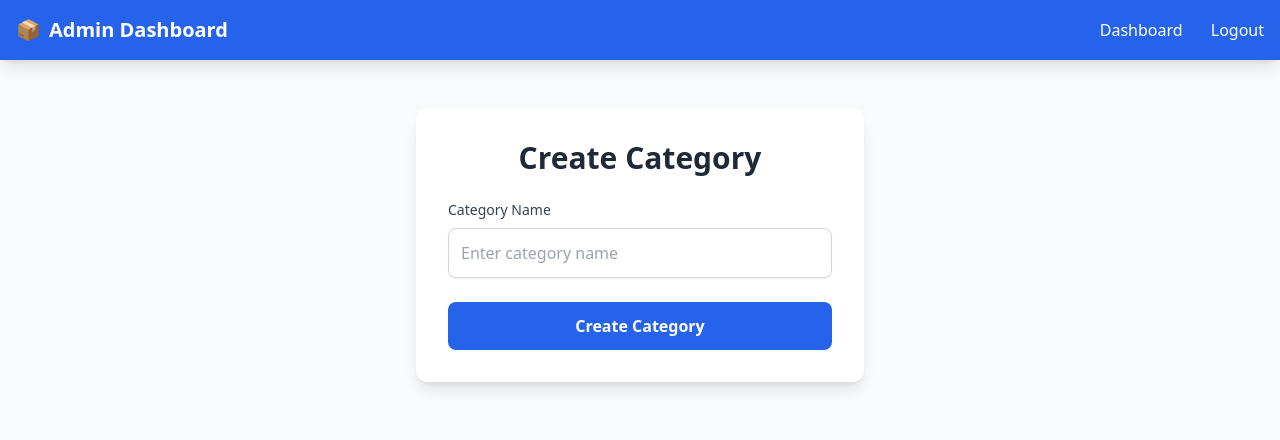
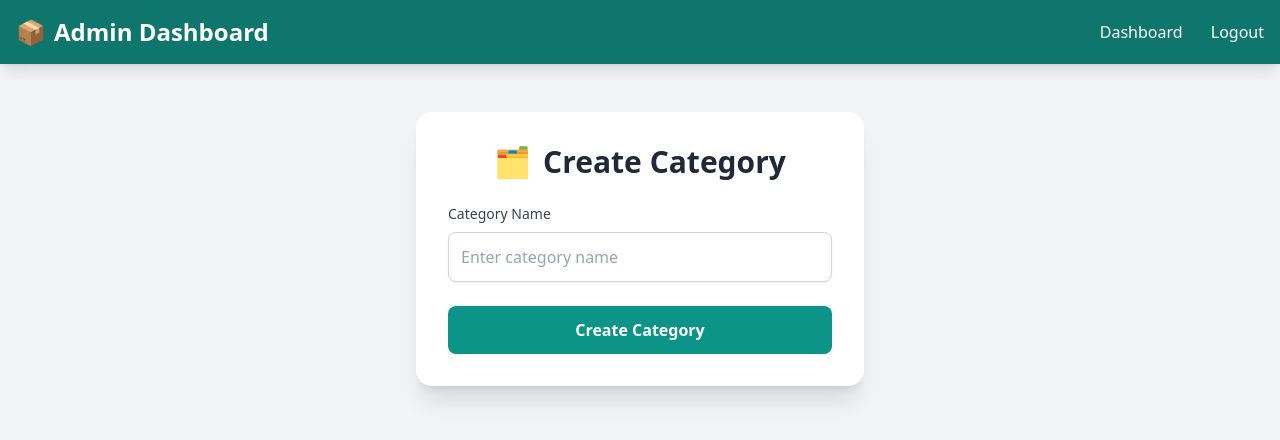
Before and after one commit to charannk007/billing, a Flask app: page /create_category in a window 1280 px wide. Shown: the top 440 px of the page. Run offline with Flask 3, Linux system fonts and the light colour scheme; the visitor is signed in with stand-in values (Sample User, id 1); some libraries are stand-ins or nearby versions.

Commit message:
Update create_category.html

```diff
--- a/templates/create_category.html
+++ b/templates/create_category.html
@@ -5,31 +5,54 @@
     <meta name="viewport" content="width=device-width, initial-scale=1.0">
     <title>Create Category</title>
     <script src="https://cdn.tailwindcss.com"></script>
+    <style>
+        /* Custom styles for enhanced UI */
+        .navbar {
+            transition: background-color 0.3s ease;
+        }
+        .navbar:hover {
+            background-color: #0f766e;
+        }
+        .input-field {
+            transition: all 0.3s ease;
+        }
+        .input-field:focus {
+            box-shadow: 0 0 0 3px rgba(45, 212, 191, 0.2);
+        }
+        .button {
+            transition: all 0.3s ease;
+        }
+        .button:hover {
+            transform: translateY(-1px);
+        }
+    </style>
 </head>
-<body class="bg-gray-50 font-sans antialiased">
+<body class="bg-gray-100 font-sans antialiased">
     <!-- Navbar -->
-    <nav class="bg-blue-600 text-white p-4 shadow-lg">
+    <nav class="navbar bg-teal-600 text-white p-4 shadow-lg sticky top-0 z-10">
         <div class="container mx-auto flex justify-between items-center">
-            <h1 class="text-xl font-bold flex items-center">
-                <span class="mr-2">📦</span> Admin Dashboard
+            <h1 class="text-2xl font-bold flex items-center gap-2">
+                <span>📦</span> Admin Dashboard
             </h1>
             <div class="space-x-6">
-                <a href="{{ url_for('admin_dashboard') }}" class="hover:underline hover:text-blue-200 transition">Dashboard</a>
-                <a href="{{ url_for('logout') }}" class="hover:underline hover:text-blue-200 transition">Logout</a>
+                <a href="{{ url_for('admin_dashboard') }}" class="hover:text-teal-200 transition duration-200 font-medium">Dashboard</a>
+                <a href="{{ url_for('logout') }}" class="hover:text-teal-200 transition duration-200 font-medium">Logout</a>
             </div>
         </div>
     </nav>
 
     <!-- Main Content -->
     <div class="container mx-auto px-4 py-12 flex justify-center">
-        <div class="bg-white rounded-xl shadow-lg p-8 w-full max-w-md">
-            <h2 class="text-3xl font-bold text-gray-800 mb-6 text-center">Create Category</h2>
+        <div class="bg-white rounded-2xl shadow-xl p-8 w-full max-w-md">
+            <h2 class="text-3xl font-extrabold text-gray-800 mb-6 text-center flex items-center justify-center gap-3">
+                <span>🗂️</span> Create Category
+            </h2>
 
             <!-- Flashed Messages -->
             {% with messages = get_flashed_messages(with_categories=true) %}
                 {% if messages %}
                     {% for category, message in messages %}
-                        <div class="flex items-center {{ 'bg-green-100 text-green-700' if category == 'success' else 'bg-red-100 text-red-700' }} p-4 rounded-lg mb-6">
+                        <div class="flex items-center {{ 'bg-teal-100 text-teal-700' if category == 'success' else 'bg-red-100 text-red-700' }} p-4 rounded-lg mb-6">
                             <svg class="w-5 h-5 mr-2" fill="none" stroke="currentColor" viewBox="0 0 24 24" xmlns="http://www.w3.org/2000/svg">
                                 {% if category == 'success' %}
                                     <path stroke-linecap="round" stroke-linejoin="round" stroke-width="2" d="M5 13l4 4L19 7"></path>
@@ -51,18 +74,18 @@
                         type="text"
                         id="category_name"
                         name="category_name"
-                        class="w-full p-3 border border-gray-300 rounded-lg focus:ring-2 focus:ring-blue-500 focus:border-blue-500 transition shadow-sm"
+                        class="input-field w-full p-3 border border-gray-300 rounded-lg bg-white shadow-sm focus:outline-none focus:ring-2 focus:ring-teal-500 focus:border-teal-500 text-gray-700 placeholder-gray-400"
                         placeholder="Enter category name"
                         required
                         aria-required="true"
                         aria-describedby="category_name_error"
                     >
-                    <!-- Error message placeholder (client-side or server-side validation) -->
+                    <!-- Error message placeholder -->
                     <p id="category_name_error" class="text-red-600 text-sm mt-1 hidden">Please enter a valid category name.</p>
                 </div>
                 <button
                     type="submit"
-                    class="w-full bg-blue-600 text-white py-3 rounded-lg hover:bg-blue-700 focus:ring-2 focus:ring-blue-500 focus:ring-offset-2 transition font-semibold"
+                    class="button w-full bg-teal-600 text-white py-3 rounded-lg hover:bg-teal-700 focus:ring-2 focus:ring-teal-500 focus:ring-offset-2 font-semibold"
                     aria-label="Create category"
                 >
                     Create Category
```
